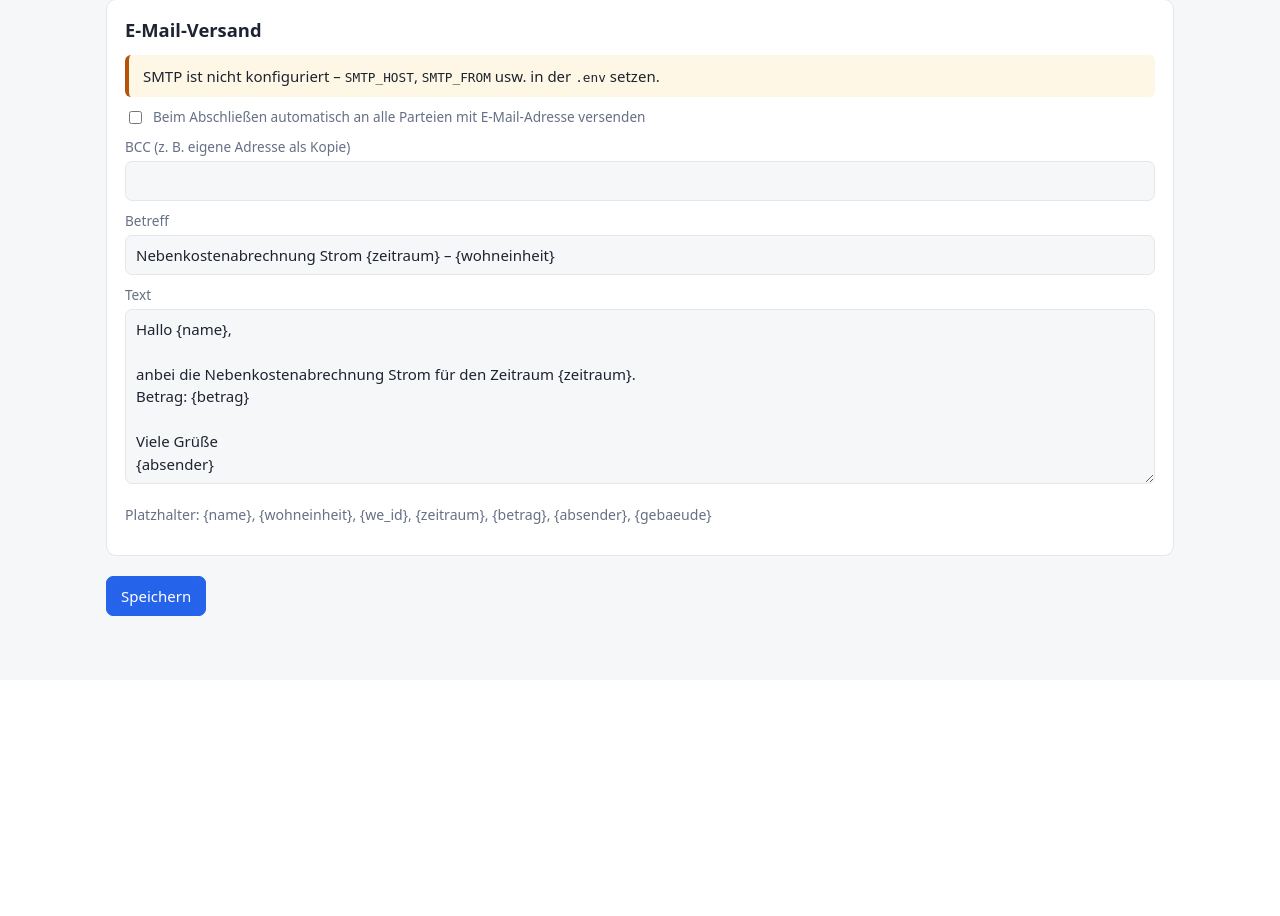
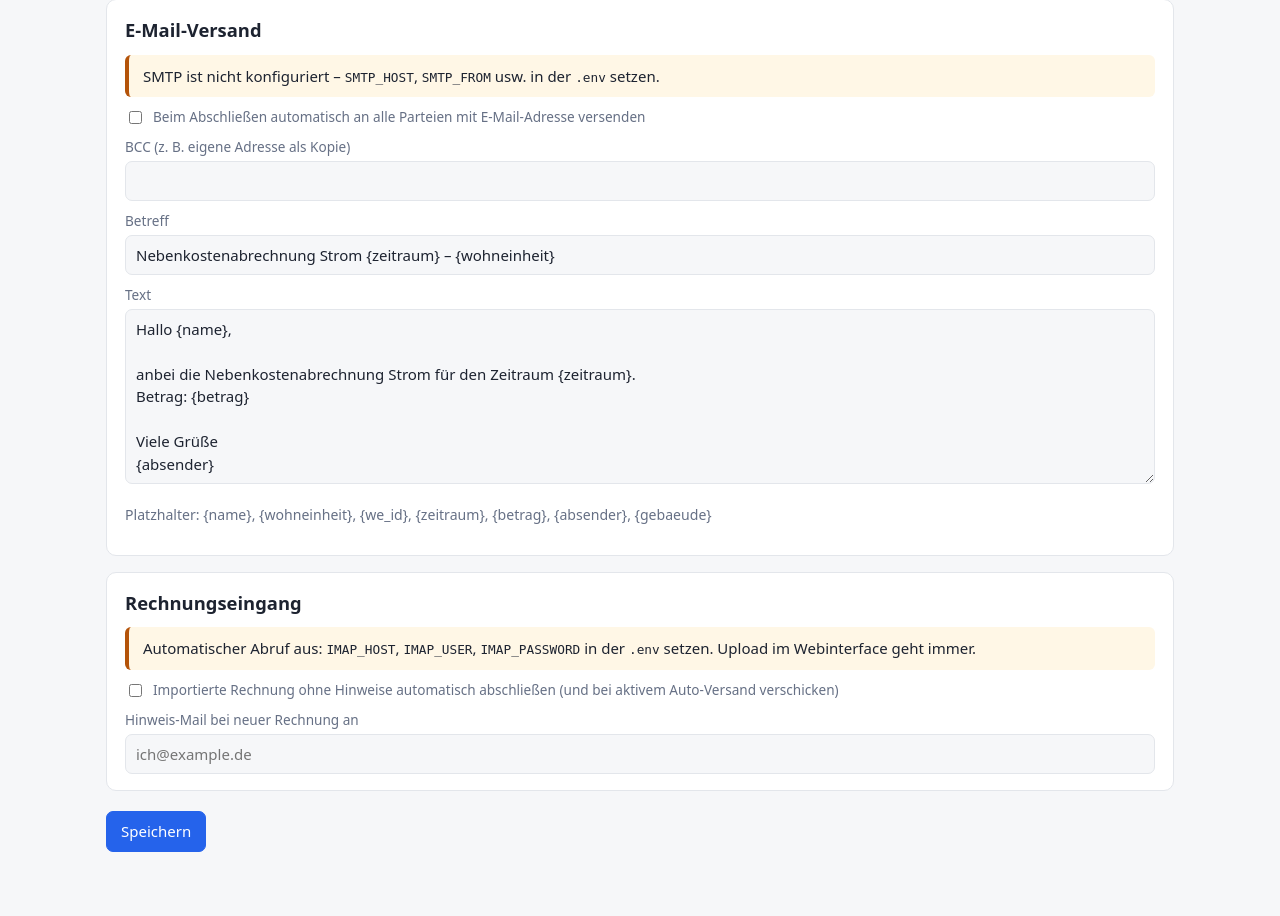
Before and after one commit to itsh-neumeier/abrechnung_nebenkosten, a FastAPI app: page /settings in a window 1280 px wide. Shown: the part 1995-2911 px from the top of the page. Before the commit the page ends 2611 px from the top, so only its background shows below. Run offline with FastAPI, Linux system fonts and the light colour scheme.

Commit message:
Einstellungen für Rechnungseingang, Doku zu Import, IMAP und Wasser-Umlagen
Co-Authored-By: Claude Opus 5.5 <noreply@anthropic.com>
Claude-Session: https://claude.ai/code/session_01KhnwMxd6woKtpys5q8Pp3R

```diff
--- a/app/main.py
+++ b/app/main.py
@@ -120,14 +120,14 @@ async def billing_import(request: Request, s: Session = Depends(get_session)):
 def settings_page(request: Request, s: Session = Depends(get_session)):
     return render(request, "settings.html", st=get_settings(s), ha_url=config.ha_url,
                   ha_token_set=bool(config.ha_token), house_entities=service.HOUSE_ENTITIES,
-                  smtp=config, mail_ok=mailer.configured())
+                  smtp=config, mail_ok=mailer.configured(), imap_ok=mailbox.configured())
 
 
 @app.post("/settings")
 async def settings_save(request: Request, s: Session = Depends(get_session)):
     form = await request.form()
     data = {k: str(v).strip() for k, v in form.items()}
-    for flag in ("pv_rate_on_battery", "mail_auto_send"):  # Checkboxen
+    for flag in ("pv_rate_on_battery", "mail_auto_send", "import_auto_finalize"):  # Checkboxen
         data[flag] = "1" if form.get(flag) else ""
     save_settings(s, data)
     return redirect("/settings", "Gespeichert")
--- a/app/templates/settings.html
+++ b/app/templates/settings.html
@@ -61,6 +61,16 @@
   <label>Text</label><textarea name="mail_body" rows="7">{{ st.mail_body }}</textarea>
   <p class="muted">Platzhalter: {name}, {wohneinheit}, {we_id}, {zeitraum}, {betrag}, {absender}, {gebaeude}</p>
 </div>
+<div class="card">
+  <h2 style="margin-top:0">Rechnungseingang</h2>
+  {% if imap_ok %}
+  <p>Postfach <code>{{ smtp.imap_user }}@{{ smtp.imap_host }}</code> / <code>{{ smtp.imap_folder }}</code>, Absender <code>{{ smtp.imap_sender }}</code>, alle {{ smtp.imap_interval_min }} Min.</p>
+  {% else %}
+  <div class="warn">Automatischer Abruf aus: <code>IMAP_HOST</code>, <code>IMAP_USER</code>, <code>IMAP_PASSWORD</code> in der <code>.env</code> setzen. Upload im Webinterface geht immer.</div>
+  {% endif %}
+  <div class="check"><input type="checkbox" name="import_auto_finalize" id="iaf" {% if st.import_auto_finalize %}checked{% endif %}><label for="iaf" style="margin:0">Importierte Rechnung ohne Hinweise automatisch abschließen (und bei aktivem Auto-Versand verschicken)</label></div>
+  <label>Hinweis-Mail bei neuer Rechnung an</label><input type="text" name="notify_email" value="{{ st.notify_email }}" placeholder="ich@example.de">
+</div>
 <button>Speichern</button>
 </form>
 {% if mail_ok %}
```
Also changed, not shown: docs/KONZEPT.md (+7 -1 lines), README.md, 1 other file.
